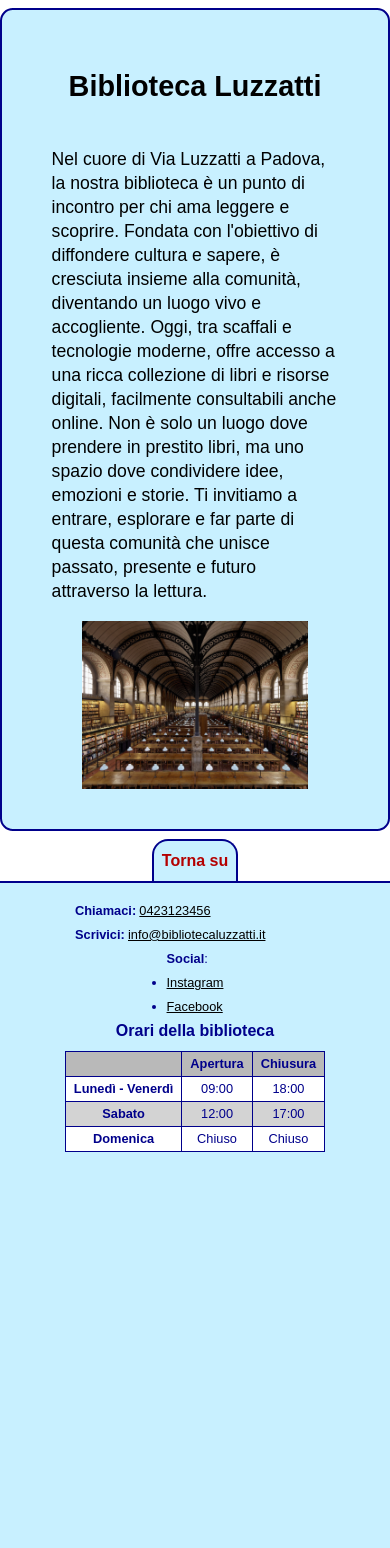
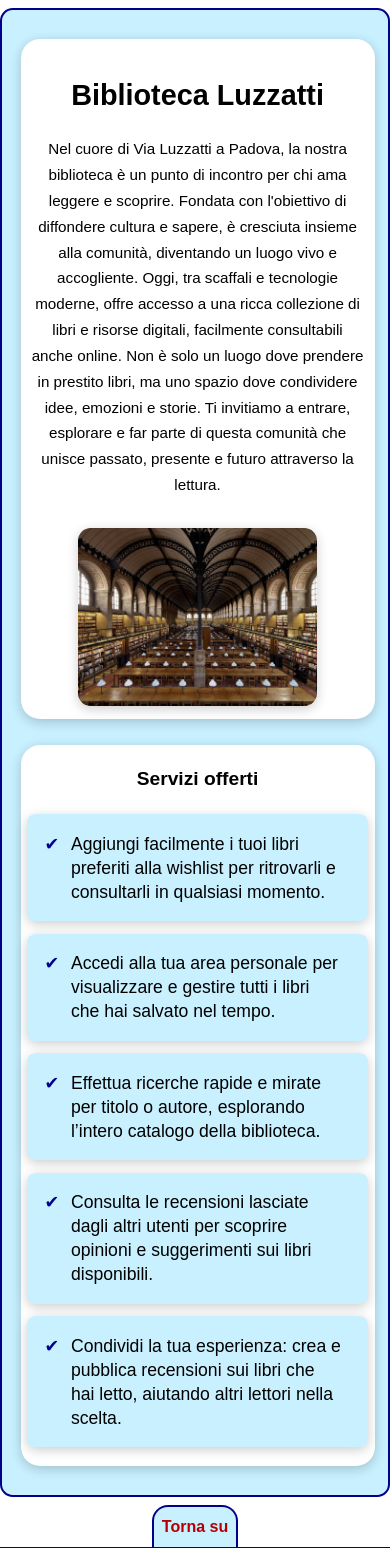
Before and after one commit to cola-marco/TecWeb, a PHP site: page / in a window 390 px wide. Shown: the part 93-1641 px from the top of the page. Before the commit the page ends 1245 px from the top, so only its background shows below. Run offline with PHP 8.4, Linux system fonts and the light colour scheme.

Commit message:
Aggiornata la sezione "Servizi offerti" e migliorato lo stile delle sezioni principali con nuove proprietà CSS

```diff
--- a/html/index.html
+++ b/html/index.html
@@ -17,23 +17,13 @@
         </div>
     </section>
 
-    <!-- <section class="mainSection">
-        <h2>Servizi offerti</h2>
-        <p>La nostra piattaforma ti permette di:</p>
-        <ul>
-            <li>Aggiungere i tuoi libri preferiti alla wishlist</li>
-            <li>Visualizzare tutti i libri salvati nella tua area personale</li>
-            <li>Effettuare ricerche per titolo o autore nel nostro catalogo</li>
-        </ul>
-    </section>
-
     <section class="mainSection">
-        <h2>Come funziona</h2>
-        <p>Puoi esplorare il catalogo, cercare libri usando la barra di ricerca e cliccare sull'icona a forma di stella per salvarli nella tua wishlist.</p>
-    </section>
-
-    <section class="mainSection">
-        <h2>Esempio di utilizzo</h2>
-        <p>Immagina di trovare un libro interessante nel nostro catalogo. Ti basta cliccare sull'icona a forma di stella per aggiungerlo alla tua wishlist!</p>
-    </section> -->
+    <h2>Servizi offerti</h2>
+    <ul>
+        <li>Aggiungi facilmente i tuoi libri preferiti alla wishlist per ritrovarli e consultarli in qualsiasi momento.</li>
+        <li>Accedi alla tua area personale per visualizzare e gestire tutti i libri che hai salvato nel tempo.</li>
+        <li>Effettua ricerche rapide e mirate per titolo o autore, esplorando l’intero catalogo della biblioteca.</li>
+        <li>Consulta le recensioni lasciate dagli altri utenti per scoprire opinioni e suggerimenti sui libri disponibili.</li>
+        <li>Condividi la tua esperienza: crea e pubblica recensioni sui libri che hai letto, aiutando altri lettori nella scelta.</li>
+    </ul>
 </main>
--- a/style.css
+++ b/style.css
@@ -287,7 +287,13 @@ main {
 }
 
 .mainSection {
-  padding: 1rem;
+  background: #fff;
+  border-radius: 1.5em;
+  box-shadow: 0 3px 12px 0 rgba(0, 0, 0, 0.2);
+  padding: 2em 2em 2em 2em;
+  margin: 2em auto;
+  width: 100%;
+  max-width: 1080px;
 }
 
 main h1, .mainSection h1 {
@@ -296,15 +302,103 @@ main h1, .mainSection h1 {
   font-size: 2.5rem;
 }
 
+.mainSection h1 {
+  font-size: 2.7rem;
+}
+
+
 .mainSection h2 {
-  font-size: 1.5rem;
+    text-align: center;
+  font-size: 2rem;
   padding: 1rem;
 }
 
 .mainSection p {
-  padding: 1em;
+  font-size: 1.5rem;
+  line-height: 1.7;
+  margin-bottom: 2em;
+  text-align: center;
+}
+
+
+.mainSection img {
+  display: block;
+  margin: 0.5em auto;
+  max-width: 100%;
+  height: auto;
+  border-radius: 1em;
+  box-shadow: 0 3px 12px 0 rgba(0, 0, 0, 0.2);
+  transition: transform 0.4s;
+}
+
+.mainSection img:hover {
+  transform: scale(1.02);
+}
+
+@media (max-width: 1000px) {
+  .mainSection {
+    padding: 1.5em 1em 1em 1em;
+    max-width: 95vw;
+  }
+  .mainSection h1 {
+    font-size: 2rem;
+  }
+  .mainSection h2 {
+    font-size: 1.5rem;
+  }
+  .mainSection p {
+    font-size: 1rem;
+  }
+}
+
+@media (max-width: 600px) {
+  .mainSection {
+    padding: 1em 0.5em 0.5em 0.5em;
+    margin: 1em 0.2em;
+    max-width: 100vw;
+  }
+  .mainSection h1 {
+    font-size: 1.5rem;
+    margin-bottom: 1em;
+  }
+  .mainSection h2 {
+    font-size: 1.2rem;
+    padding: 0.5em 0 0.2em 0;
+  }
+  .mainSection p {
+    font-size: 0.95rem;
+    padding: 0 0.2em;
+  }
+  .mainSection img {
+    max-width: 98%;
+    margin: 1em auto 0.5em auto;
+  }
+}
+
+.mainSection ul {
+  list-style: none;
+  padding: 0;
+  margin: 1.5em auto 0 auto;
+  max-width: 500px;
+}
+
+.mainSection ul li {
+  position: relative;
+  background: var(--headerbgcolor);
+  margin: 0.7em 0;
+  padding: 1em 1.5em 1em 2.5em;
+  border-radius: 0.5em;
   font-size: 1.1rem;
+  box-shadow: 0 3px 12px 0 rgba(0, 0, 0, 0.2);
 }
+
+.mainSection ul li::before {
+  content: "✔";
+  position: absolute;
+  left: 1em;
+  color: var(--headercolor);
+}
+
 
 #contenuto {
   background-color: var(--contentbgcolor);
```
